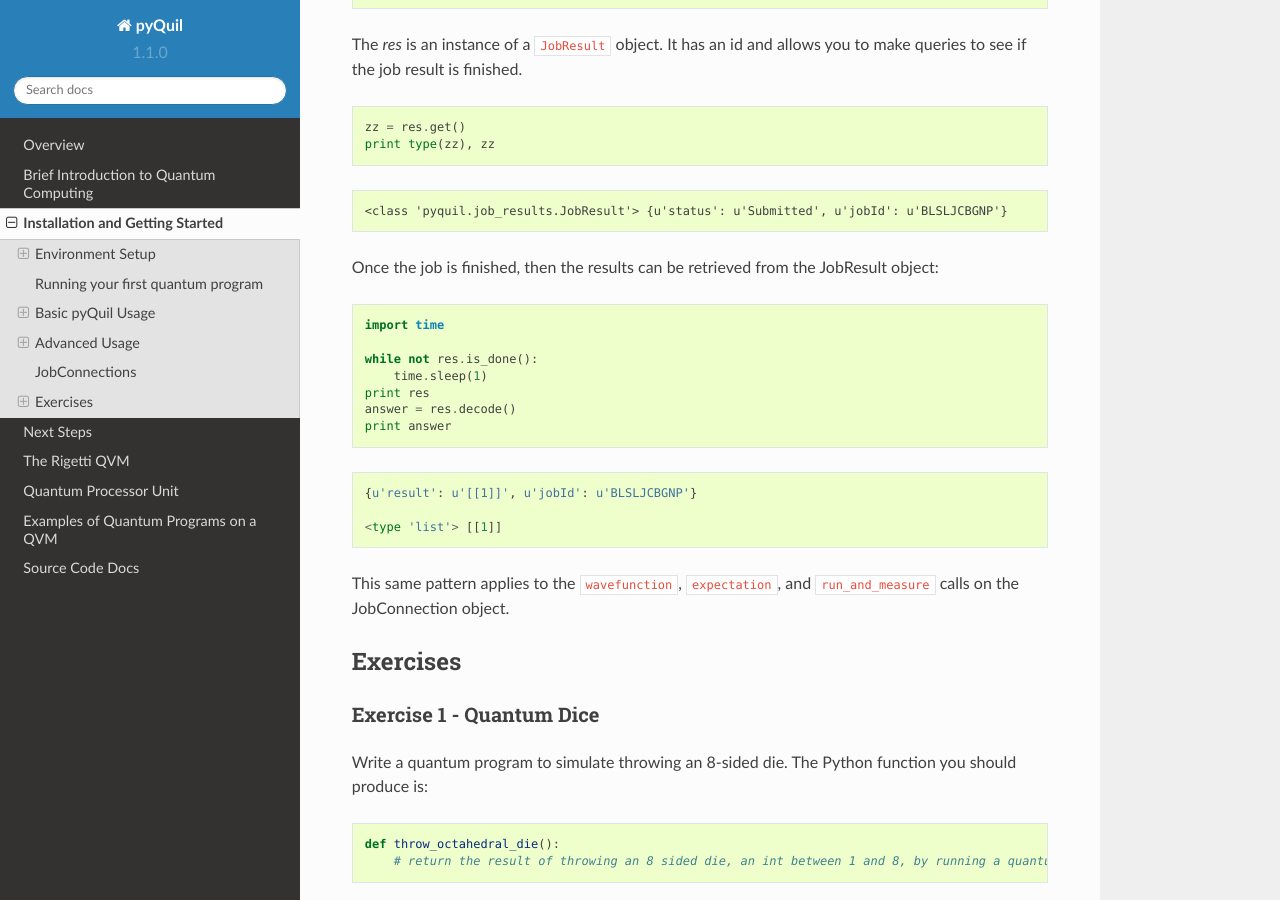
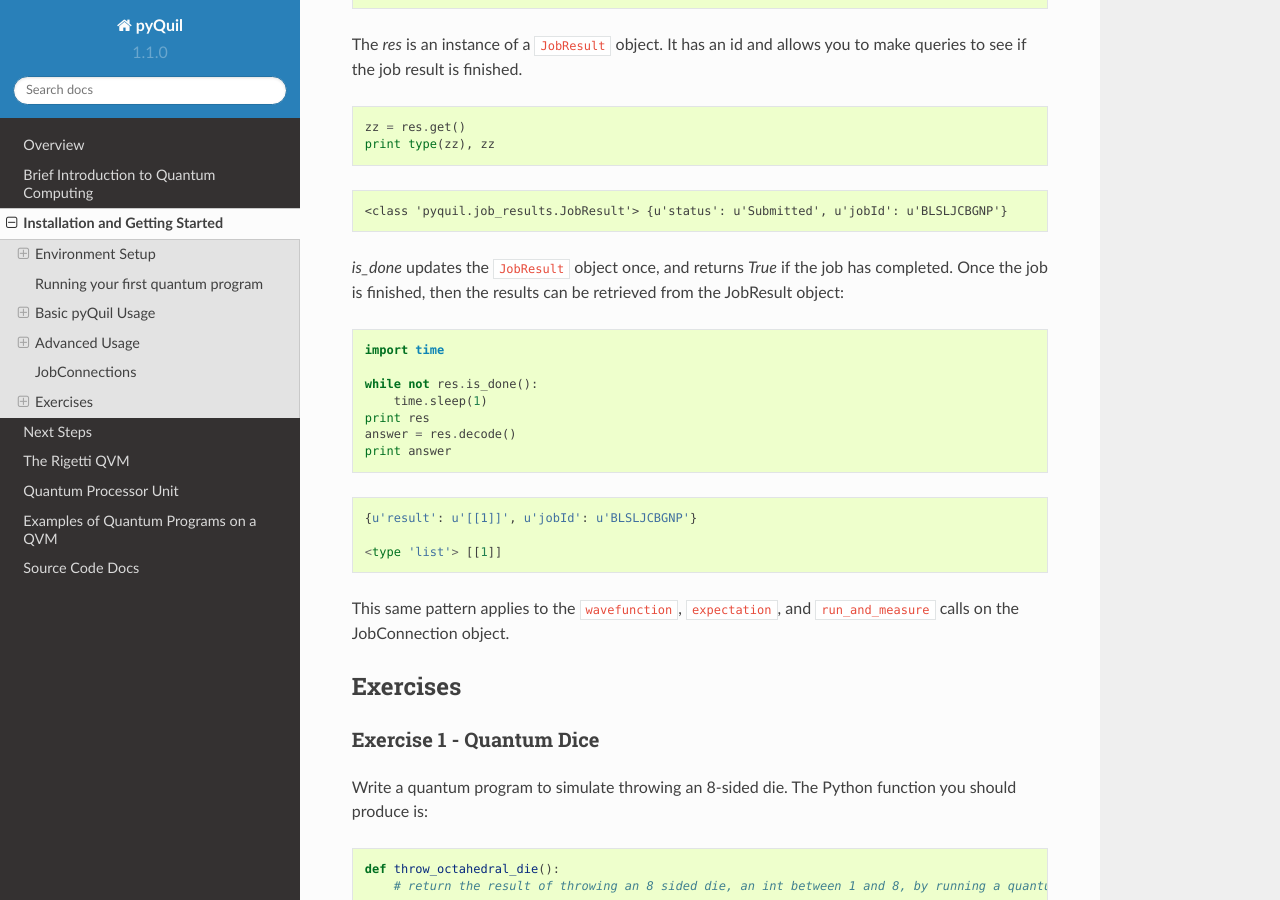
Before and after one commit to rigetti/pyquil, a Sphinx documentation site: the page built from docs/source/getting_started.rst, in a window 1280 px wide and 900 px high, scrolled down 15597 px. Built offline with Sphinx 7.4.7 and the Read the Docs theme 2.0.0, drawn with Linux system fonts in a browser that asks for light colours.

Commit message:
is_done() updated to include get(); docs updated

```diff
--- a/docs/source/getting_started.rst
+++ b/docs/source/getting_started.rst
@@ -964,6 +964,7 @@
 
     <class 'pyquil.job_results.JobResult'> {u'status': u'Submitted', u'jobId': u'BLSLJCBGNP'}
 
+`is_done` updates the ``JobResult`` object once, and returns `True` if the job has completed.
 Once the job is finished, then the results can be retrieved from the JobResult object:
 
 ::
```
